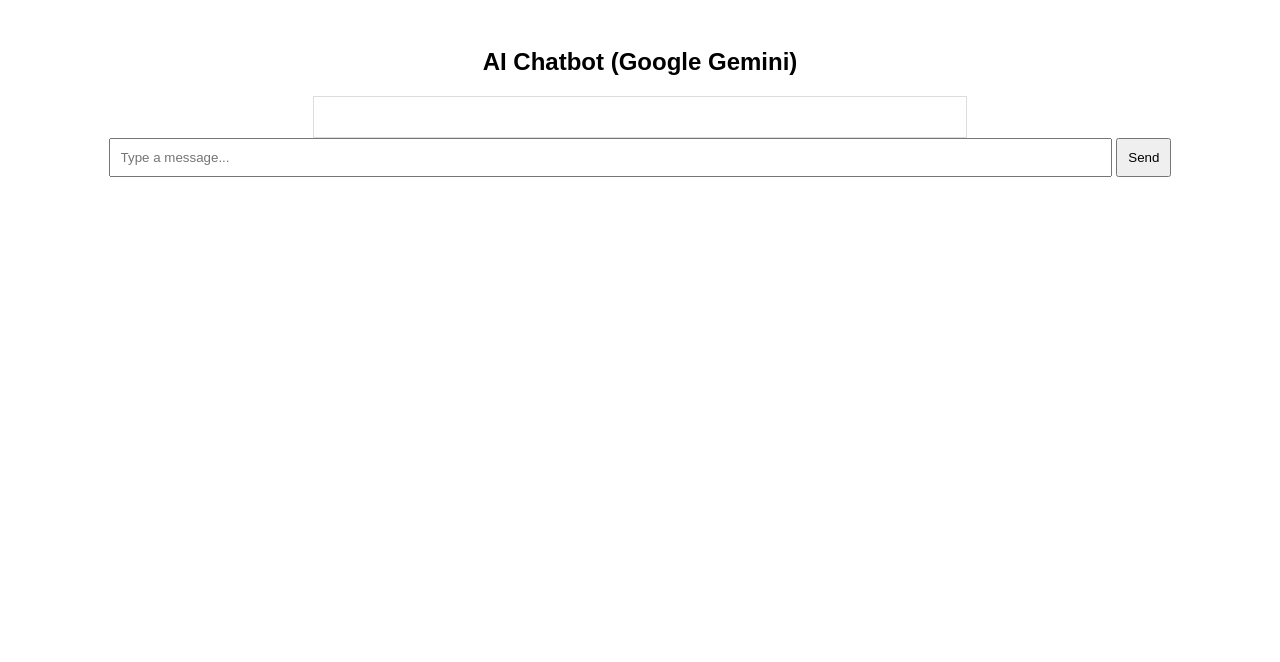
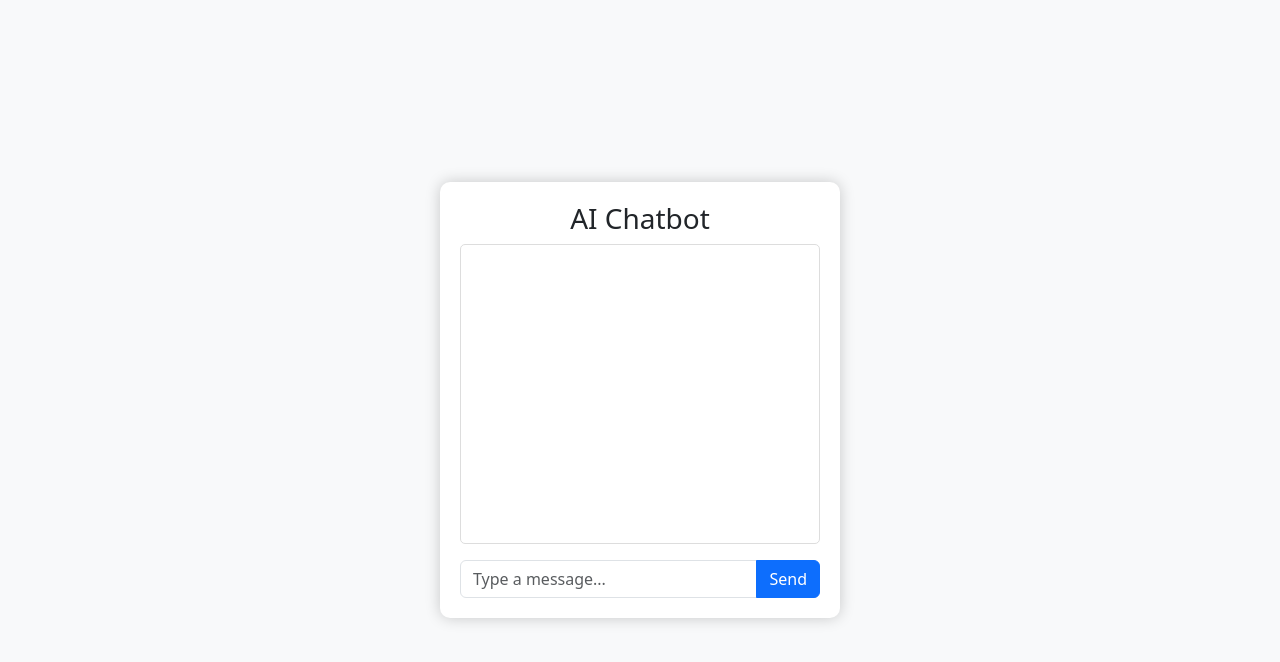
Before and after one commit to calalma/chatbot_project, a plain HTML site: page templates/index.html in a window 1280 px wide. Drawn offline with nearby package versions, Linux system fonts and the light colour scheme.

Commit message:
Update index.html

```diff
--- a/templates/index.html
+++ b/templates/index.html
@@ -4,34 +4,76 @@
     <meta charset="UTF-8">
     <meta name="viewport" content="width=device-width, initial-scale=1.0">
     <title>AI Chatbot</title>
+    <link rel="stylesheet" href="https://cdn.jsdelivr.net/npm/bootstrap@5.3.0/dist/css/bootstrap.min.css">
     <style>
-        body { font-family: Arial, sans-serif; text-align: center; padding: 20px; }
-        #chatbox { width: 50%; margin: 0 auto; padding: 20px; border: 1px solid #ddd; }
-        .message { text-align: left; margin-bottom: 10px; }
-        .bot { color: blue; }
-        .user { color: green; text-align: right; }
-        input { width: 80%; padding: 10px; }
-        button { padding: 10px; }
+        body {
+            background-color: #f8f9fa;
+            display: flex;
+            justify-content: center;
+            align-items: center;
+            height: 100vh;
+        }
+        .chat-container {
+            width: 400px;
+            max-width: 100%;
+            background: white;
+            padding: 20px;
+            border-radius: 10px;
+            box-shadow: 0px 0px 15px rgba(0, 0, 0, 0.2);
+        }
+        .chat-box {
+            height: 300px;
+            overflow-y: auto;
+            border: 1px solid #ddd;
+            padding: 10px;
+            border-radius: 5px;
+            background-color: #fff;
+        }
+        .user-message {
+            text-align: right;
+            color: blue;
+        }
+        .bot-message {
+            text-align: left;
+            color: green;
+        }
     </style>
 </head>
 <body>
-    <h2>AI Chatbot (Google Gemini)</h2>
-    <div id="chatbox"></div>
-    <input id="userInput" type="text" placeholder="Type a message..." />
-    <button onclick="sendMessage()">Send</button>
+
+<div class="chat-container">
+    <h3 class="text-center">AI Chatbot</h3>
+    <div class="chat-box" id="chatbox"></div>
+    <div class="input-group mt-3">
+        <input id="userInput" type="text" class="form-control" placeholder="Type a message..." onkeypress="handleKeyPress(event)">
+        <button class="btn btn-primary" onclick="sendMessage()">Send</button>
+    </div>
+</div>
 
 <script>
     function sendMessage() {
         var userInput = document.getElementById("userInput").value;
-            document.getElementById("chatbox").innerHTML += "<div class='message user'><b>You:</b> " + userInput + "</div>";
-            document.getElementById("userInput").value = "";
+        if (userInput.trim() === "") return;
+
+        var chatbox = document.getElementById("chatbox");
+        chatbox.innerHTML += "<p class='user-message'><strong>You:</strong> " + userInput + "</p>";
 
         fetch("/get?msg=" + userInput)
             .then(response => response.text())
             .then(data => {
-                    document.getElementById("chatbox").innerHTML += "<div class='message bot'><b>Bot:</b> " + data + "</div>";
+                chatbox.innerHTML += "<p class='bot-message'><strong>Bot:</strong> " + data + "</p>";
+                chatbox.scrollTop = chatbox.scrollHeight;
             });
+
+        document.getElementById("userInput").value = "";
+    }
+
+    function handleKeyPress(event) {
+        if (event.key === "Enter") {
+            sendMessage();
+        }
     }
 </script>
+
 </body>
 </html>
```
Lines whose indentation alone changed are shown as unchanged.
